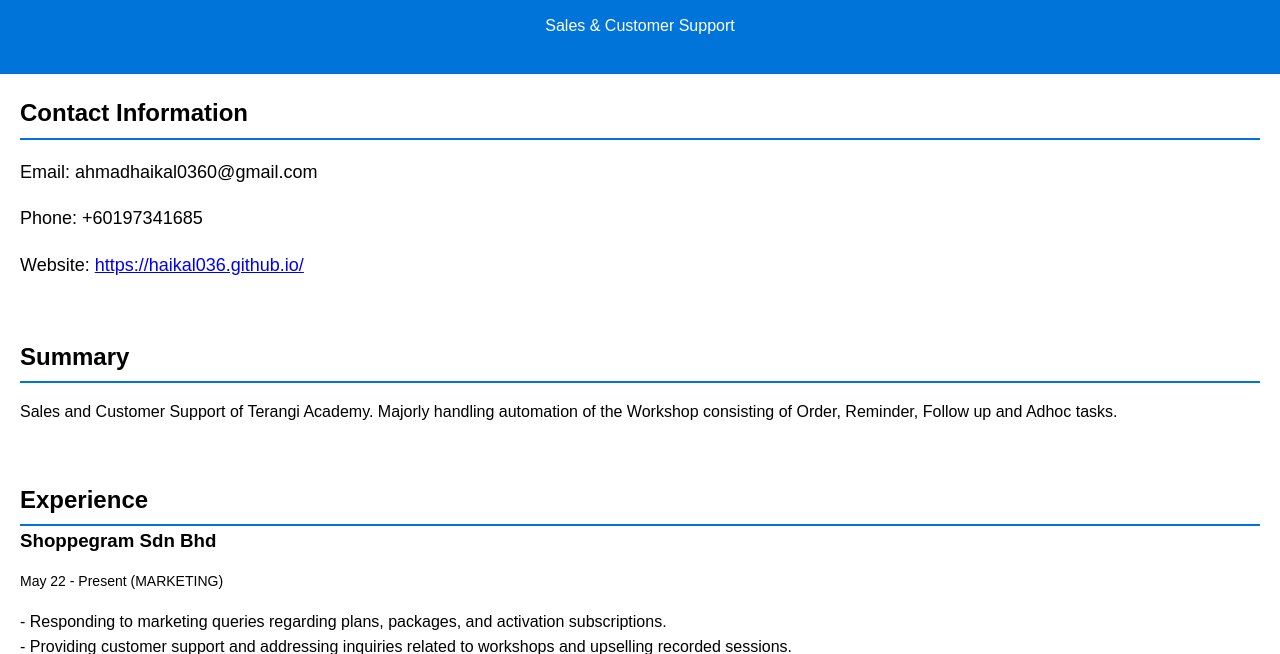
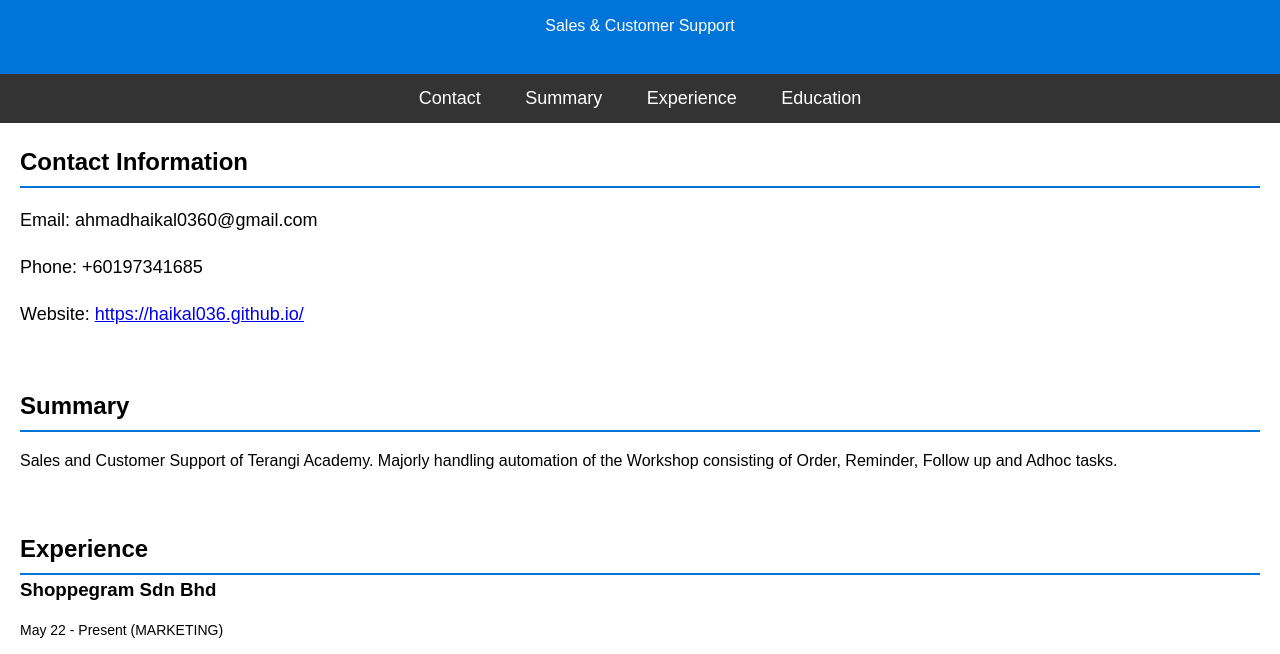
Before and after one commit to haikal036/haikal036, a plain HTML site: page index.html in a window 1280 px wide. Shown: the part 81-735 px from the top of the page. Drawn offline with Linux system fonts and the light colour scheme.

Commit message:
Update index.html
added nav bar

```diff
--- a/index.html
+++ b/index.html
@@ -65,6 +65,24 @@
     .education-item .date {
       font-size: 14px;
     }
+
+    /* Navigation Bar Styles */
+    nav {
+      background-color: #333;
+      text-align: center;
+      padding: 10px 0;
+    }
+
+    nav a {
+      color: #fff;
+      text-decoration: none;
+      margin: 0 20px;
+      font-size: 18px;
+    }
+
+    nav a:hover {
+      text-decoration: underline;
+    }
   </style>
 </head>
 <body>
@@ -73,22 +91,30 @@
     <p>Sales & Customer Support</p>
   </header>
 
+  <!-- Navigation Bar -->
+  <nav>
+    <a href="#contact">Contact</a>
+    <a href="#summary">Summary</a>
+    <a href="#experience">Experience</a>
+    <a href="#education">Education</a>
+  </nav>
+
   <div class="section">
-    <h2 class="section-title">Contact Information</h2>
+    <h2 class="section-title" id="contact">Contact Information</h2>
     <p class="info">Email: ahmadhaikal0360@gmail.com</p>
     <p class="info">Phone: +60197341685</p>
     <p class="info">Website: <a href=https://haikal036.github.io target="_blank">https://haikal036.github.io/ </a></p>
   </div>
 
   <div class="section">
-    <h2 class="section-title">Summary</h2>
+    <h2 class="section-title" id="summary">Summary</h2>
     <p>
       Sales and Customer Support of Terangi Academy. Majorly handling automation of the Workshop consisting of Order, Reminder, Follow up and Adhoc tasks.
     </p>
   </div>
 
   <div class="section">
-    <h2 class="section-title">Experience</h2>
+    <h2 class="section-title" id="experience">Experience</h2>
     <div class="experience-item">
       <h3>Shoppegram Sdn Bhd</h3>
       <p class="date">May 22 - Present (MARKETING)</p>
@@ -116,7 +142,7 @@
   </div>
 
   <div class="section">
-    <h2 class="section-title">Education</h2>
+    <h2 class="section-title" id="education">Education</h2>
     <div class="education-item">
       <h3>Diploma of Science in Computer Science, University Teknologi Mara</h3>
       <p class="date">2018 - 2021</p>
```
